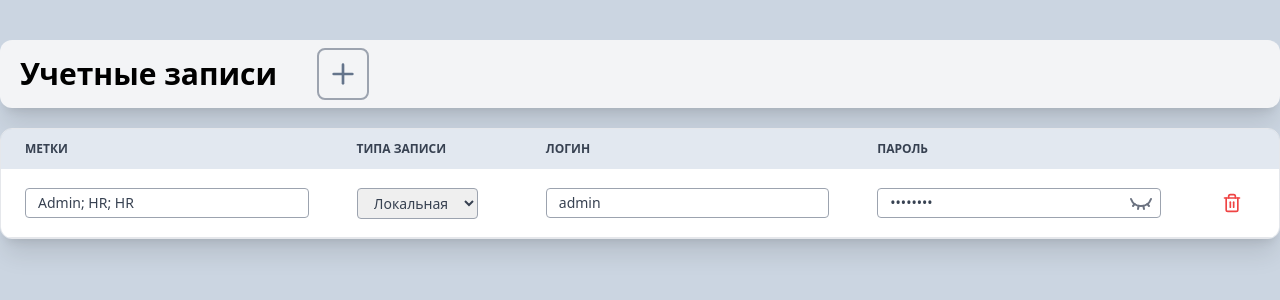
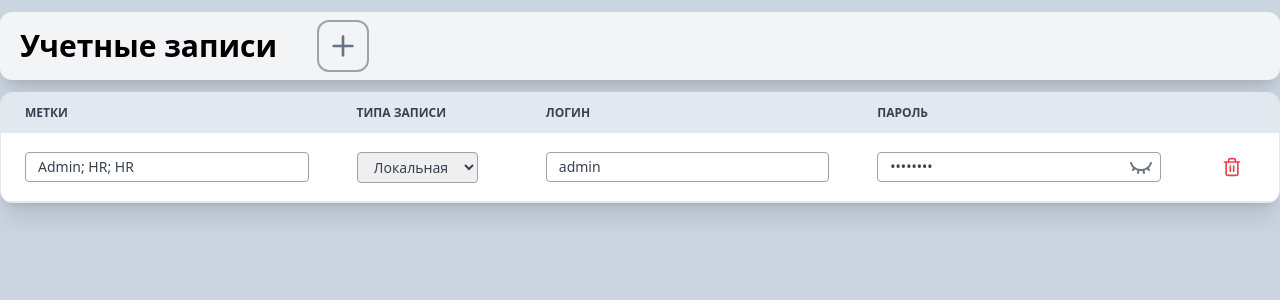
Before and after one commit to FarruxbekNozimov/vue-account-form, a Vue app: page / in a window 1280 px wide. Shown: the top 300 px of the page. Built offline with nearby package versions, Linux system fonts and the light colour scheme.

Commit message:
feat: add function to create new account

```diff
--- a/src/App.vue
+++ b/src/App.vue
@@ -3,7 +3,7 @@ import AppAccount from '@/components/Account/AppAccount.vue'
 </script>
 
 <template>
-  <div class="h-dvh bg-slate-300 py-10 font-sans">
+  <div class="h-dvh bg-slate-300 py-3 font-sans">
     <AppAccount />
   </div>
 </template>
--- a/src/components/Account/AccountTopbar.vue
+++ b/src/components/Account/AccountTopbar.vue
@@ -1,12 +1,13 @@
 <script setup>
+import { useAccountStore } from '@/stores/account'
 import AddButton from '../Widgets/AddButton.vue'
+
+const accountStore = useAccountStore()
 </script>
 
 <template>
   <div class="flex items-center gap-10 bg-gray-100 p-2 px-5 rounded-xl shadow-xl">
     <h3 class="text-3xl font-bold">Учетные записи</h3>
-    <AddButton />
+    <AddButton @click="accountStore.ADD_ACCOUNT()" />
   </div>
 </template>
-
-<style scoped></style>
--- a/src/components/Account/AppAccount.vue
+++ b/src/components/Account/AppAccount.vue
@@ -4,7 +4,7 @@ import AccountTopbar from '@/components/Account/AccountTopbar.vue'
 </script>
 
 <template>
-  <div class="container mx-auto space-y-5">
+  <div class="md:container mx-auto space-y-3">
     <AccountTopbar />
     <AccountTable />
   </div>
--- a/src/components/Widgets/AddButton.vue
+++ b/src/components/Widgets/AddButton.vue
@@ -5,14 +5,14 @@ defineProps({
   size: { type: String, default: 'w-5 h-5' },
 })
 
-const emit = defineEmits(['delete'])
+const emit = defineEmits(['add'])
 </script>
 
 <template>
   <button
-    @click="emit('delete')"
+    @click="emit('add')"
     type="button"
-    class="text-slate-600 hover:bg-slate-100 rounded-lg p-2 border-2 border-gray-400 transition duration-200"
+    class="text-slate-600 hover:bg-slate-100 rounded-xl p-2 border-2 border-gray-400 transition duration-200"
   >
     <Plus class="w-8 h-8 text-slate-500" />
   </button>
--- a/src/stores/account.ts
+++ b/src/stores/account.ts
@@ -40,11 +40,16 @@ export const useAccountStore = defineStore('account', () => {
   }
 
   // Add account with validation
-  const ADD_ACCOUNT = (data: Account): void => {
-    const newAccount: Account = enforceLimits({ ...data, id: Date.now() })
+  const ADD_ACCOUNT = (): void => {
+    const newAccount: Account = {
+      id: Date.now(),
+      label: [],
+      type: 'Локальная', // Default type, change if needed
+      login: '',
+      password: null,
+    }
     state.list = [...state.list, newAccount]
   }
-
   // Update one account with validation
   const SET_ONE = (updatedAccount: Account): void => {
     const index = state.list.findIndex((account) => account.id === updatedAccount.id)
```
